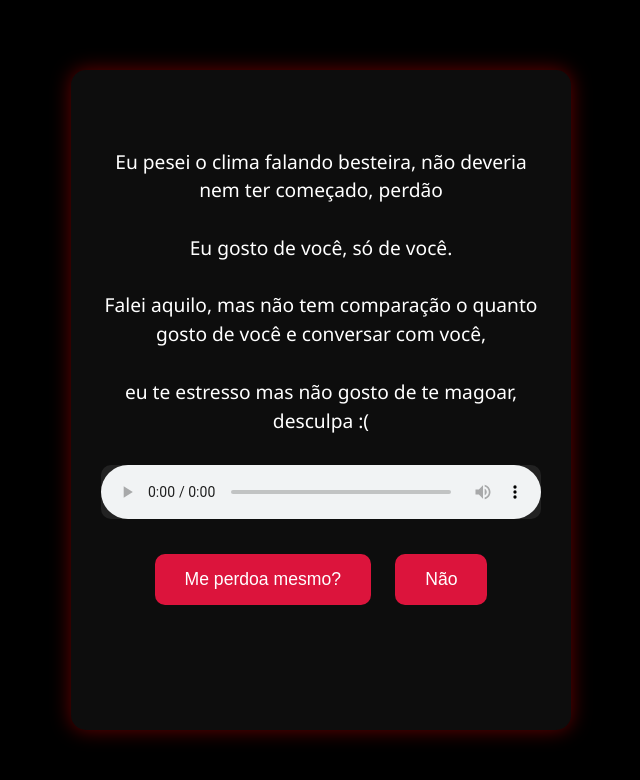
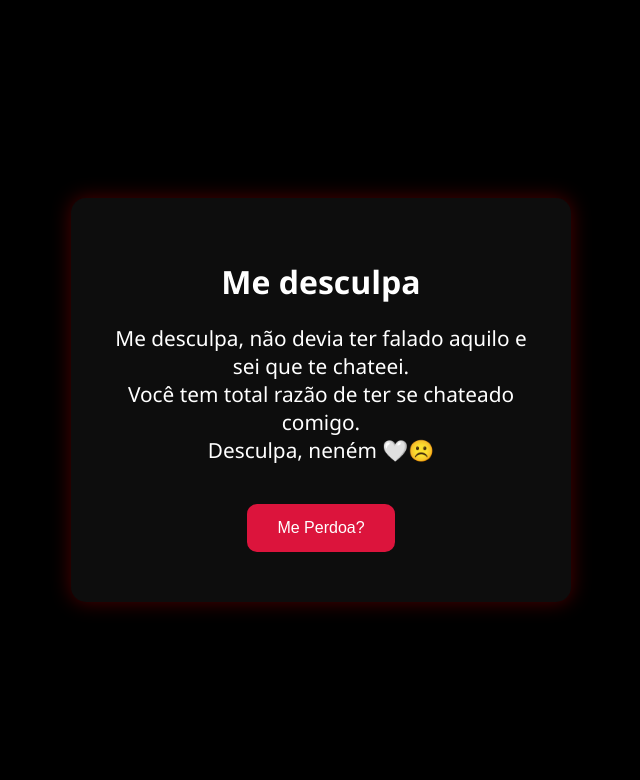
Before and after one commit to luanamendz/-., a plain HTML site: page index.html in a window 1280 px wide. Shown: the whole page, without its empty margins (319-959 px from the left). Drawn offline with Linux system fonts and the light colour scheme.

Commit message:
index.html

```diff
--- a/index.html
+++ b/index.html
@@ -2,106 +2,26 @@
 <html lang="pt-BR">
 <head>
   <meta charset="UTF-8" />
-  <title>Desculpa e Música</title>
+  <title>Me Perdoa</title>
   <link rel="stylesheet" href="style.css" />
-  <style>
-    body {
-      background: #000;
-      color: white;
-      font-family: 'Segoe UI', sans-serif;
-      display: flex;
-      justify-content: center;
-      align-items: center;
-      height: 100vh;
-      margin: 0;
-      padding: 20px;
-      text-align: center;
-    }
-    .container {
-      max-width: 500px;
-      background: rgba(255, 255, 255, 0.05);
-      border-radius: 15px;
-      padding: 30px;
-      box-shadow: 0 0 20px rgba(255, 0, 0, 0.4);
-      position: relative;
-    }
-    p {
-      font-size: 1.2em;
-      line-height: 1.5em;
-      margin-bottom: 30px;
-      white-space: pre-line;
-    }
-    button {
-      background-color: crimson;
-      color: white;
-      border: none;
-      border-radius: 10px;
-      padding: 15px 30px;
-      font-size: 1.1em;
-      cursor: pointer;
-      margin: 10px;
-      transition: background-color 0.3s ease;
-    }
-    button:hover {
-      background-color: darkred;
-    }
-    #tristeza {
-      font-size: 3em;
-      margin-top: 20px;
-      opacity: 0;
-      transition: opacity 0.5s ease;
-    }
-    #tristeza.show {
-      opacity: 1;
-    }
-    audio {
-      width: 100%;
-      outline: none;
-      margin-bottom: 20px;
-      border-radius: 10px;
-      background: #222;
-    }
-  </style>
 </head>
 <body>
   <div class="container">
-    <p>
-      Eu pesei o clima falando besteira, não deveria nem ter começado, perdão<br>
-      Eu gosto de você, só de você.<br>
-      Falei aquilo, mas não tem comparação o quanto gosto de você e conversar com você,<br>
-      eu te estresso mas não gosto de te magoar, desculpa :(
+    <h1>Me desculpa</h1>
+    <p class="mensagem">
+      Me desculpa, não devia ter falado aquilo e sei que te chateei.<br>
+      Você tem total razão de ter se chateado comigo.<br>
+      Desculpa, neném 🤍☹️
     </p>
 
-    <audio id="musica" controls>
-      <source src="musica.mp3" type="audio/mpeg" />
-      Seu navegador não suporta áudio.
-    </audio>
+    <button id="perdoaBtn">Me Perdoa?</button>
 
-    <div>
-      <button id="simBtn">Me perdoa mesmo?</button>
+    <div class="resposta" id="respostaBtns">
+      <button id="simBtn">Sim</button>
       <button id="naoBtn">Não</button>
     </div>
-
-    <div id="tristeza">😔</div>
   </div>
 
-  <script>
-    const simBtn = document.getElementById('simBtn');
-    const naoBtn = document.getElementById('naoBtn');
-    const tristeza = document.getElementById('tristeza');
-
-    simBtn.addEventListener('click', () => {
-      const numero = '5598985197503';
-      const mensagem = encodeURIComponent('Eu perdoo :)');
-      window.location.href = `https://wa.me/${numero}?text=${mensagem}`;
-    });
-
-    naoBtn.addEventListener('click', () => {
-      tristeza.classList.add('show');
-      setTimeout(() => {
-        tristeza.classList.remove('show');
-      }, 2000);
-    });
-  </script>
+  <script src="script.js"></script>
 </body>
 </html>
```
